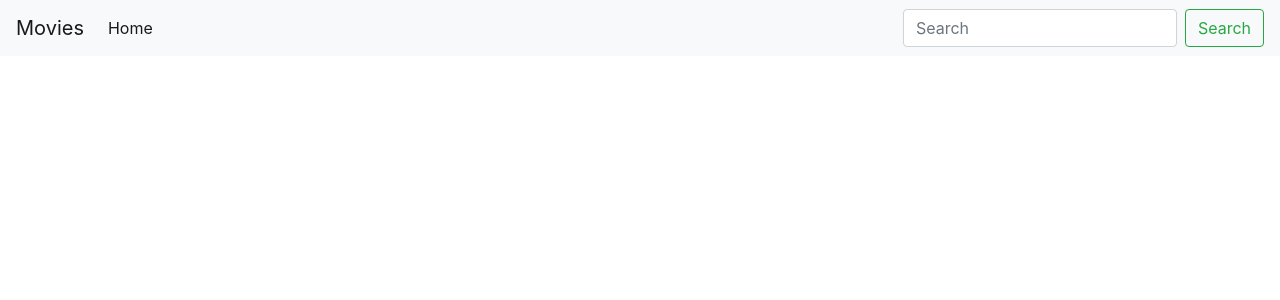
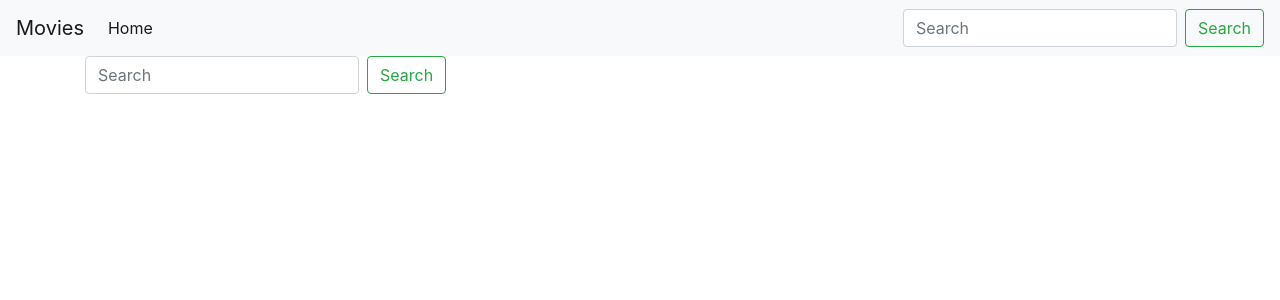
Before and after one commit to jyllson/angular-movies, an Angular app: page /search/1 in a window 1280 px wide. Before the commit this address led to /. Shown: the top 300 px of the page. Built offline with nearby package versions, Linux system fonts and the light colour scheme.

Commit message:
Zadatak 6.

```diff
--- a/src/app/app-routing.module.ts
+++ b/src/app/app-routing.module.ts
@@ -2,10 +2,11 @@ import { NgModule } from '@angular/core';
 import { RouterModule, Routes } from '@angular/router';
 import { CommonModule } from '@angular/common';
 import { MoviesComponent } from './components/movies/movies.component';
-
+import { SearchComponent } from './search/search/search.component';
 
 const appRoutes: Routes = [
-  { path: '', component: MoviesComponent }
+  { path: '', component: MoviesComponent },
+  { path: 'search/:searchTerm', component: SearchComponent }
 ];
 
 @NgModule({
--- a/src/app/components/layout/layout.component.html
+++ b/src/app/components/layout/layout.component.html
@@ -10,10 +10,7 @@
         <a class="nav-link" href="/">Home</a>
       </li>
     </ul>
-    <form class="form-inline my-2 my-lg-0">
-      <input class="form-control mr-sm-2" type="text" placeholder="Search" aria-label="Search">
-      <button class="btn btn-outline-success my-2 my-sm-0" type="submit">Search</button>
-    </form>
+    <app-search></app-search>
   </div>
 </nav>
 
--- a/src/app/components/layout/layout.component.ts
+++ b/src/app/components/layout/layout.component.ts
@@ -1,4 +1,5 @@
 import { Component, OnInit } from '@angular/core';
+import { SearchComponent } from '../../search/search/search.component';
 
 @Component({
   selector: 'app-layout',
@@ -7,6 +8,8 @@ import { Component, OnInit } from '@angular/core';
 })
 export class LayoutComponent implements OnInit {
 
+	private search: string;
+
   constructor() { }
 
   ngOnInit() {
--- a/src/app/search/search/search.component.html
+++ b/src/app/search/search/search.component.html
@@ -1,3 +1,21 @@
-<p>
-  search works!
-</p>
+<form
+	class="form-inline my-2 my-lg-0"
+	#searchForm="ngForm"
+	(ngSubmit)="search(); searchForm.reset()">
+  <input
+    class="form-control mr-sm-2"
+    type="text"
+    placeholder="Search"
+    aria-label="Search"
+    minlength="3"
+    name="searchTerm"
+  	[(ngModel)]="searchTerm"
+  >
+  <button
+    class="btn btn-outline-success my-2 my-sm-0"
+    type="submit"
+  	[disabled]="!searchForm.valid"
+  >
+    Search
+  </button>
+</form>
--- a/src/app/search/search/search.component.ts
+++ b/src/app/search/search/search.component.ts
@@ -1,15 +1,24 @@
 import { Component, OnInit } from '@angular/core';
+import { Router } from '@angular/router';
 
 @Component({
   selector: 'app-search',
   templateUrl: './search.component.html',
   styleUrls: ['./search.component.css']
 })
+
 export class SearchComponent implements OnInit {
 
-  constructor() { }
+	private searchTerm: string;
 
-  ngOnInit() {
-  }
+	constructor(private router: Router) { }
+
+	ngOnInit() {
+	}
+
+	search() {
+		console.log(this.searchTerm);
+		this.router.navigate(['search', this.searchTerm]);
+	}
 
 }
```
